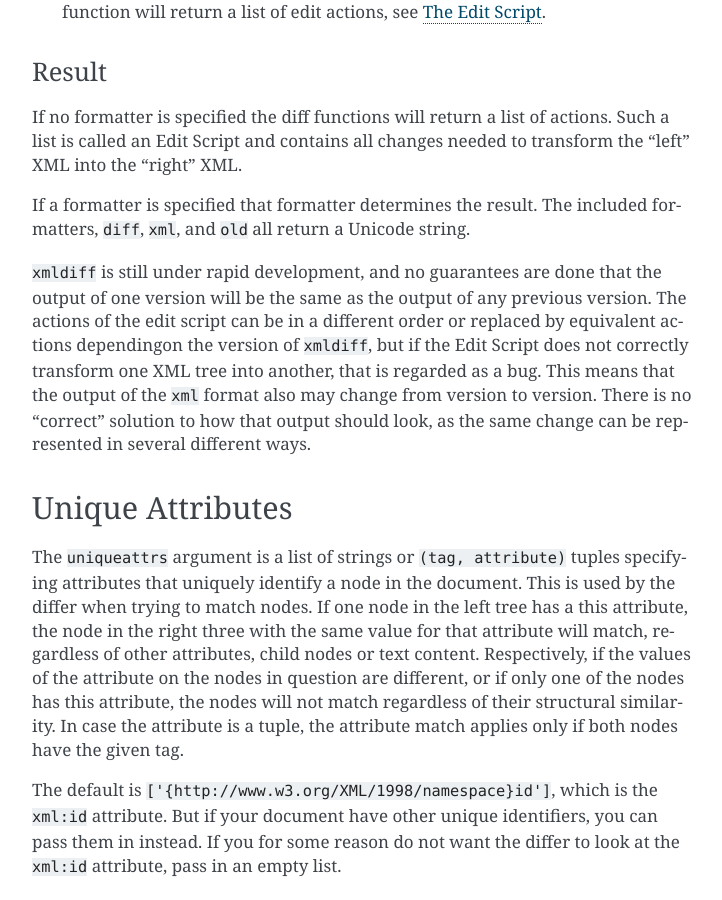
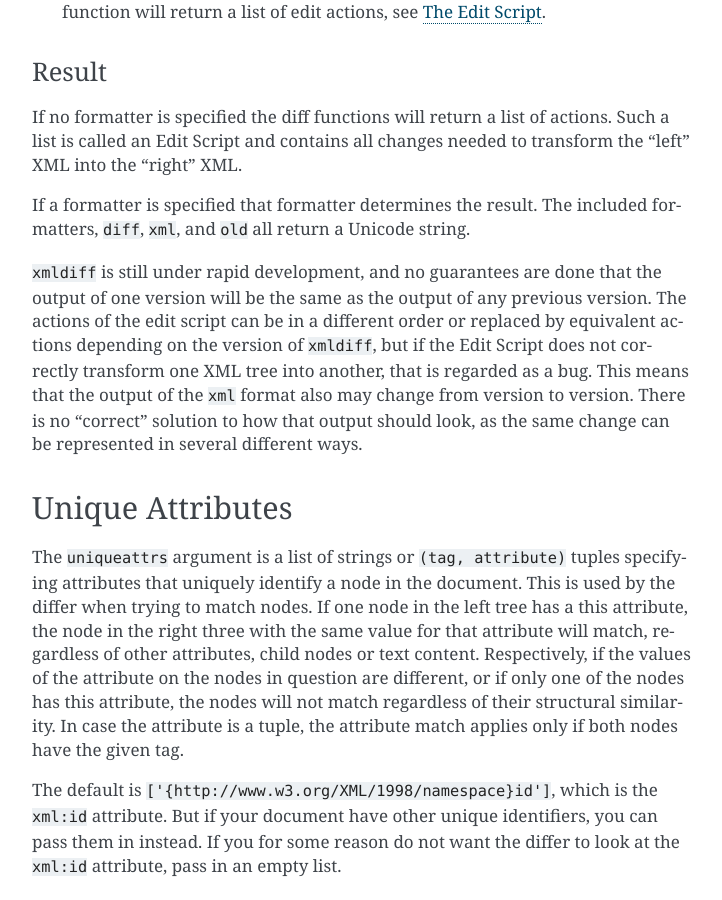
Before and after one commit to Shoobx/xmldiff, a Sphinx documentation site: the page built from docs/source/api.rst, in a window 1280 px wide and 900 px high, scrolled down 1842 px. Shown: the whole window, without its empty margins (388-1110 px from the left). Built offline with Sphinx 7.4.7, drawn with Linux system fonts in a browser that asks for light colours.

Commit message:
Fix 3 typos

```diff
--- a/docs/source/advanced.rst
+++ b/docs/source/advanced.rst
@@ -178,7 +178,7 @@
   [MoveNode(node='/html/body/p[1]', target='/html/body[1]', position=2),
    MoveNode(node='/html/body/p[1]', target='/html/body[1]', position=1)]
 
-We here see that the differ finds that two paragraphs needs to be moved.
+We here see that the differ finds that two paragraphs need to be moved.
 Don't be confused that it says ``p[1]`` in both cases.
 That just means to move the first paragraph,
 and in the second case that first paragraph has already been moved and is now last.
--- a/docs/source/api.rst
+++ b/docs/source/api.rst
@@ -102,7 +102,7 @@
 
 ``xmldiff`` is still under rapid development,
 and no guarantees are done that the output of one version will be the same as the output of any previous version.
-The actions of the edit script can be in a different order or replaced by equivalent actions dependingon the version of ``xmldiff``,
+The actions of the edit script can be in a different order or replaced by equivalent actions depending on the version of ``xmldiff``,
 but if the Edit Script does not correctly transform one XML tree into another,
 that is regarded as a bug.
 This means that the output of the ``xml`` format also may change from version to version.
--- a/docs/source/commandline.rst
+++ b/docs/source/commandline.rst
@@ -40,7 +40,7 @@
 Whitespace Handling
 -------------------
 
-Formatters are also responsable for whitespace handling,
+Formatters are also responsible for whitespace handling,
 both in parsing and in output.
 
 By default ``xmldiff`` will strip all whitespace that is between tags,
```
